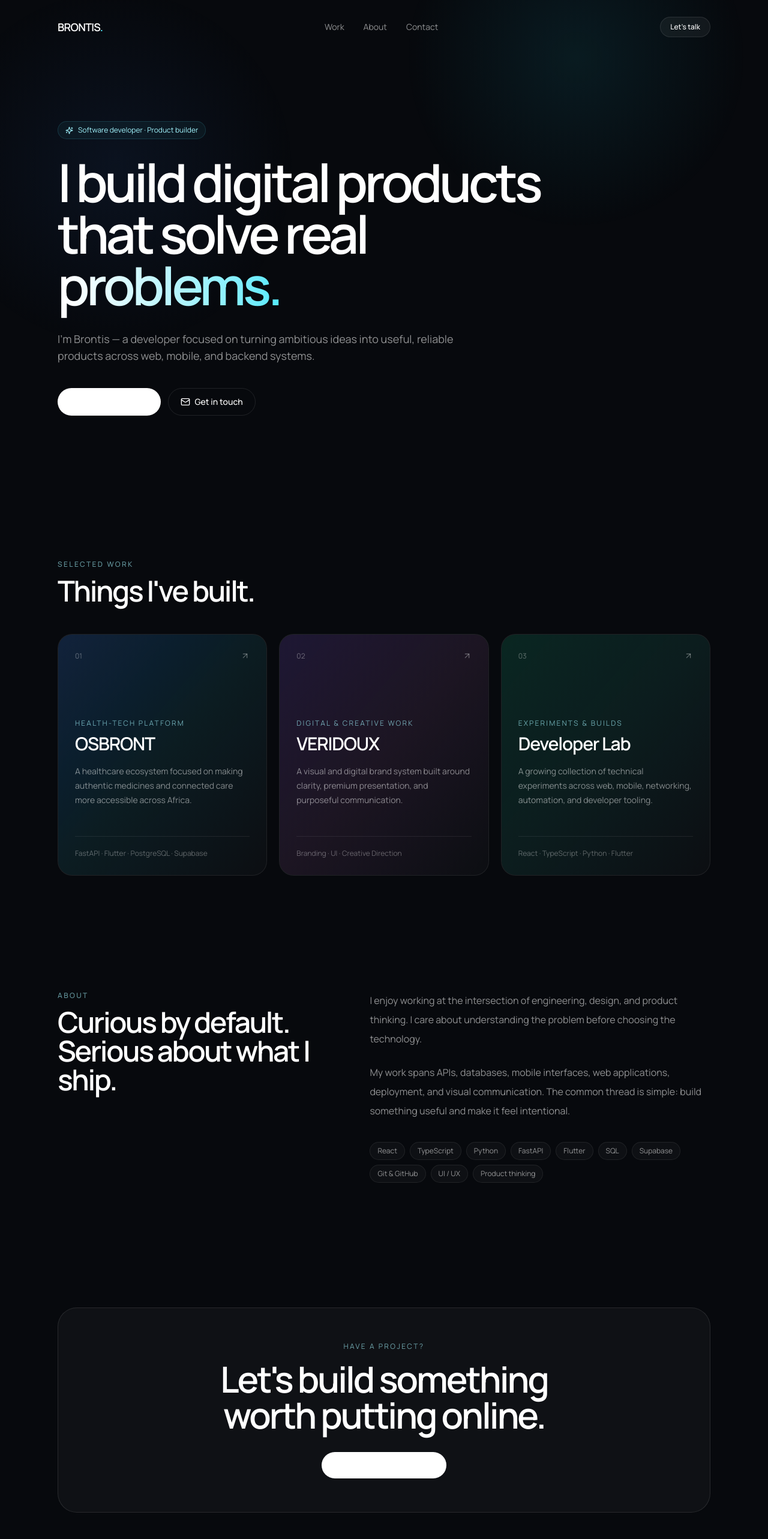
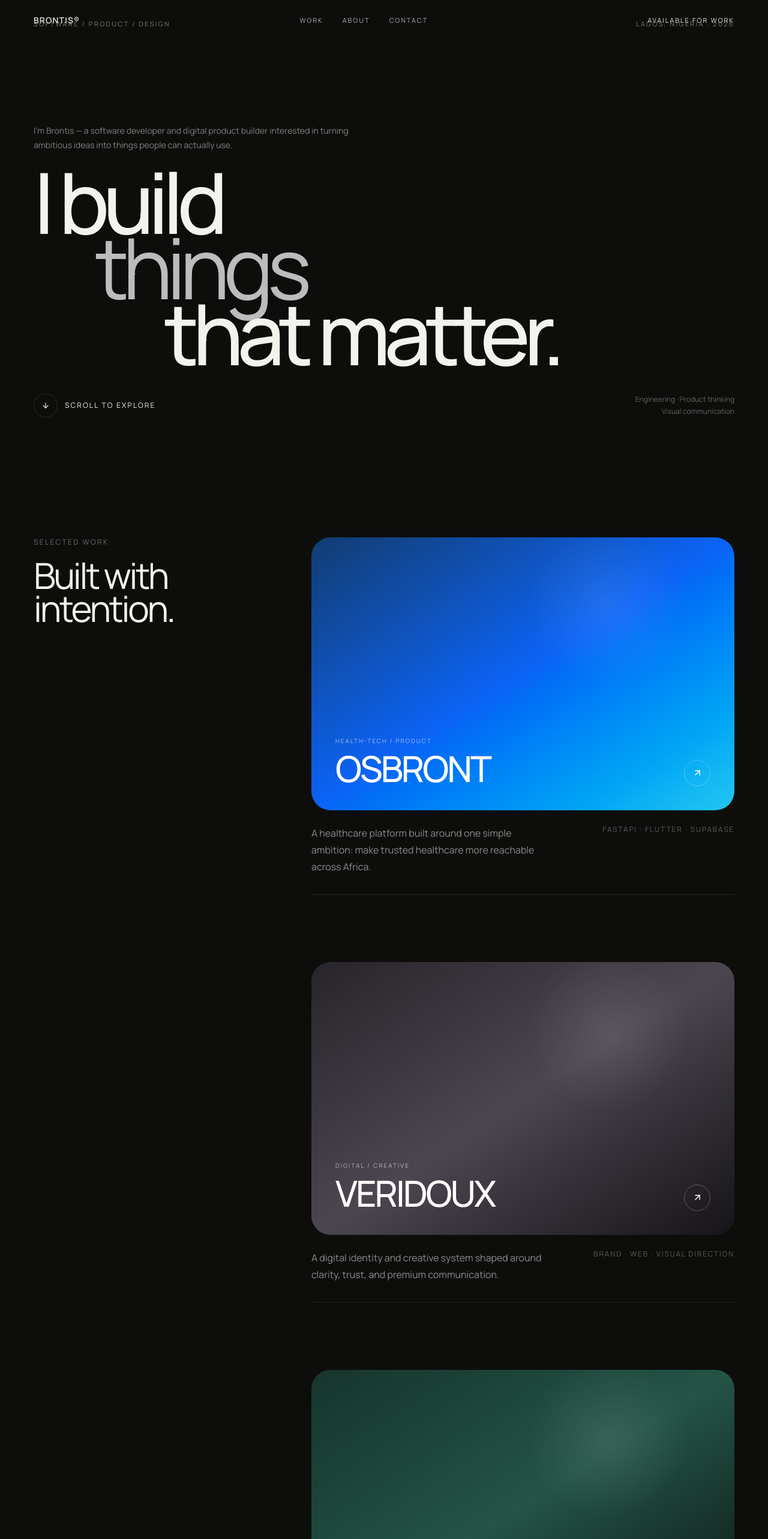
Before and after one commit to Bront888/brontis, a React (Vite) app: page / in a window 1280 px wide. Shown: the top 2566 px of the page at 60% size. Built offline with nearby package versions, Linux system fonts and the light colour scheme.

Commit message:
design: adapt portfolio to editorial reference layout

```diff
--- a/src/App.tsx
+++ b/src/App.tsx
@@ -1,199 +1,233 @@
-import { ArrowUpRight, Github, Linkedin, Mail, Sparkles } from "lucide-react";
+import { ArrowDown, ArrowUpRight, Github, Linkedin, Mail } from "lucide-react";
 import { motion } from "motion/react";
 
 const projects = [
   {
-    number: "01",
+    index: "01",
     title: "OSBRONT",
-    type: "Health-tech platform",
+    category: "Health-tech / Product",
     description:
-      "A healthcare ecosystem focused on making authentic medicines and connected care more accessible across Africa.",
-    stack: "FastAPI · Flutter · PostgreSQL · Supabase",
-    accent: "from-blue-500/25 via-cyan-400/10 to-transparent",
+      "A healthcare platform built around one simple ambition: make trusted healthcare more reachable across Africa.",
+    detail: "FastAPI · Flutter · Supabase",
+    tone: "from-[#123c72] via-[#0b63f6] to-[#22c7f2]",
   },
   {
-    number: "02",
+    index: "02",
     title: "VERIDOUX",
-    type: "Digital & creative work",
+    category: "Digital / Creative",
     description:
-      "A visual and digital brand system built around clarity, premium presentation, and purposeful communication.",
-    stack: "Branding · UI · Creative Direction",
-    accent: "from-violet-500/20 via-fuchsia-400/10 to-transparent",
+      "A digital identity and creative system shaped around clarity, trust, and premium communication.",
+    detail: "Brand · Web · Visual direction",
+    tone: "from-[#28252a] via-[#4c4650] to-[#171519]",
   },
   {
-    number: "03",
-    title: "Developer Lab",
-    type: "Experiments & builds",
+    index: "03",
+    title: "BUILDING IN PUBLIC",
+    category: "Experiments / Learning",
     description:
-      "A growing collection of technical experiments across web, mobile, networking, automation, and developer tooling.",
-    stack: "React · TypeScript · Python · Flutter",
-    accent: "from-emerald-500/20 via-teal-400/10 to-transparent",
+      "A selection of technical experiments across software, mobile, networking, automation, and developer tooling.",
+    detail: "React · Python · Flutter · TypeScript",
+    tone: "from-[#16352d] via-[#245447] to-[#0b1714]",
   },
-];
-
-const skills = [
-  "React",
-  "TypeScript",
-  "Python",
-  "FastAPI",
-  "Flutter",
-  "SQL",
-  "Supabase",
-  "Git & GitHub",
-  "UI / UX",
-  "Product thinking",
 ];
 
 export default function App() {
   return (
-    <main className="min-h-screen overflow-hidden bg-[#07090d] text-white selection:bg-cyan-300 selection:text-slate-950">
-      <div className="pointer-events-none fixed inset-0 -z-0 bg-[radial-gradient(circle_at_75%_12%,rgba(34,211,238,0.09),transparent_24%),radial-gradient(circle_at_15%_35%,rgba(59,130,246,0.08),transparent_25%)]" />
+    <main className="min-h-screen overflow-x-hidden bg-[#0d0e0c] text-[#f4f2ed]">
+      <Header />
 
-      <nav className="relative z-10 mx-auto flex max-w-6xl items-center justify-between px-6 py-7 lg:px-8">
-        <a href="#" className="text-lg font-semibold tracking-[-0.04em]">
-          BRONTIS<span className="text-cyan-300">.</span>
-        </a>
-        <div className="hidden items-center gap-8 text-sm text-white/55 sm:flex">
-          <a className="transition hover:text-white" href="#work">Work</a>
-          <a className="transition hover:text-white" href="#about">About</a>
-          <a className="transition hover:text-white" href="#contact">Contact</a>
+      <section className="mx-auto flex min-h-[92vh] max-w-[1400px] flex-col justify-between px-6 pb-10 pt-8 sm:px-10 lg:px-14">
+        <div className="flex items-center justify-between text-[11px] uppercase tracking-[0.22em] text-white/45">
+          <span>Software / Product / Design</span>
+          <span className="hidden sm:block">Lagos, Nigeria · 2026</span>
         </div>
-        <a
-          href="#contact"
-          className="rounded-full border border-white/10 bg-white/5 px-4 py-2 text-xs font-medium transition hover:border-white/20 hover:bg-white/10"
+
+        <motion.div
+          initial={{ opacity: 0, y: 42 }}
+          animate={{ opacity: 1, y: 0 }}
+          transition={{ duration: 1, ease: [0.22, 1, 0.36, 1] }}
+          className="pb-8 pt-28 sm:pt-36"
         >
-          Let's talk
-        </a>
-      </nav>
-
-      <section className="relative z-10 mx-auto max-w-6xl px-6 pb-28 pt-20 lg:px-8 lg:pb-36 lg:pt-28">
-        <motion.div
-          initial={{ opacity: 0, y: 24 }}
-          animate={{ opacity: 1, y: 0 }}
-          transition={{ duration: 0.7 }}
-          className="max-w-4xl"
-        >
-          <div className="mb-7 inline-flex items-center gap-2 rounded-full border border-cyan-300/15 bg-cyan-300/5 px-3 py-1.5 text-xs text-cyan-200">
-            <Sparkles size={13} />
-            Software developer · Product builder
-          </div>
-
-          <h1 className="max-w-4xl text-5xl font-semibold leading-[0.98] tracking-[-0.06em] sm:text-7xl lg:text-[88px]">
-            I build digital products that{" "}
-            <span className="bg-gradient-to-r from-white via-white to-cyan-300 bg-clip-text text-transparent">
-              solve real problems.
-            </span>
-          </h1>
-
-          <p className="mt-8 max-w-2xl text-base leading-7 text-white/55 sm:text-lg">
-            I’m Brontis — a developer focused on turning ambitious ideas into
-            useful, reliable products across web, mobile, and backend systems.
+          <p className="mb-7 max-w-xl text-sm leading-6 text-white/48">
+            I’m Brontis — a software developer and digital product builder
+            interested in turning ambitious ideas into things people can actually use.
           </p>
 
-          <div className="mt-10 flex flex-wrap gap-3">
-            <a
-              href="#work"
-              className="group inline-flex items-center gap-2 rounded-full bg-white px-5 py-3 text-sm font-semibold text-slate-950 transition hover:bg-cyan-200"
-            >
-              Explore my work
-              <ArrowUpRight size={16} className="transition-transform group-hover:translate-x-0.5 group-hover:-translate-y-0.5" />
-            </a>
-            <a
-              href="mailto:hello@brontis.dev"
-              className="inline-flex items-center gap-2 rounded-full border border-white/10 px-5 py-3 text-sm font-medium text-white/75 transition hover:border-white/25 hover:text-white"
-            >
-              <Mail size={16} />
-              Get in touch
-            </a>
-          </div>
+          <h1 className="max-w-[1200px] text-[17vw] font-medium leading-[0.78] tracking-[-0.075em] sm:text-[13vw] lg:text-[11vw]">
+            I build
+            <br />
+            <span className="ml-[8vw] italic font-light text-white/72">things</span>
+            <br />
+            <span className="ml-[17vw]">that matter.</span>
+          </h1>
         </motion.div>
-      </section>
 
-      <section id="work" className="relative z-10 mx-auto max-w-6xl px-6 py-24 lg:px-8">
-        <SectionHeading eyebrow="Selected work" title="Things I've built." />
-        <div className="mt-12 grid gap-5 lg:grid-cols-3">
-          {projects.map((project, index) => (
-            <motion.article
-              key={project.title}
-              initial={{ opacity: 0, y: 20 }}
-              whileInView={{ opacity: 1, y: 0 }}
-              viewport={{ once: true, margin: "-60px" }}
-              transition={{ duration: 0.5, delay: index * 0.08 }}
-              className="group relative overflow-hidden rounded-3xl border border-white/8 bg-white/[0.025] p-7 transition hover:-translate-y-1 hover:border-white/15"
-            >
-              <div className={`absolute inset-0 bg-gradient-to-br opacity-70 ${project.accent}`} />
-              <div className="relative">
-                <div className="flex items-center justify-between text-xs text-white/35">
-                  <span>{project.number}</span>
-                  <ArrowUpRight size={15} className="transition-transform group-hover:-translate-y-0.5 group-hover:translate-x-0.5" />
-                </div>
-                <div className="mt-24">
-                  <p className="text-xs uppercase tracking-[0.18em] text-cyan-200/65">{project.type}</p>
-                  <h3 className="mt-2 text-3xl font-semibold tracking-[-0.04em]">{project.title}</h3>
-                  <p className="mt-4 min-h-24 text-sm leading-6 text-white/50">{project.description}</p>
-                  <p className="mt-6 border-t border-white/8 pt-5 text-xs text-white/35">{project.stack}</p>
-                </div>
-              </div>
-            </motion.article>
-          ))}
+        <div className="flex items-end justify-between">
+          <a href="#work" className="group flex items-center gap-3 text-xs uppercase tracking-[0.18em] text-white/55">
+            <span className="flex h-10 w-10 items-center justify-center rounded-full border border-white/12 transition group-hover:bg-white group-hover:text-black">
+              <ArrowDown size={14} />
+            </span>
+            Scroll to explore
+          </a>
+          <span className="hidden text-right text-xs leading-5 text-white/35 sm:block">
+            Engineering · Product thinking
+            <br />
+            Visual communication
+          </span>
         </div>
       </section>
 
-      <section id="about" className="relative z-10 mx-auto grid max-w-6xl gap-14 px-6 py-24 lg:grid-cols-[0.9fr_1.1fr] lg:px-8">
-        <div>
-          <SectionHeading eyebrow="About" title="Curious by default. Serious about what I ship." />
-        </div>
-        <div className="space-y-6 text-base leading-8 text-white/55">
-          <p>
-            I enjoy working at the intersection of engineering, design, and product
-            thinking. I care about understanding the problem before choosing the technology.
-          </p>
-          <p>
-            My work spans APIs, databases, mobile interfaces, web applications,
-            deployment, and visual communication. The common thread is simple:
-            build something useful and make it feel intentional.
-          </p>
-          <div className="flex flex-wrap gap-2 pt-3">
-            {skills.map((skill) => (
-              <span key={skill} className="rounded-full border border-white/8 bg-white/[0.03] px-3 py-1.5 text-xs text-white/55">
-                {skill}
-              </span>
+      <section id="work" className="mx-auto max-w-[1400px] px-6 py-28 sm:px-10 lg:px-14 lg:py-40">
+        <div className="grid gap-10 lg:grid-cols-[0.75fr_1.25fr]">
+          <div className="lg:sticky lg:top-24 lg:self-start">
+            <p className="text-xs uppercase tracking-[0.2em] text-white/38">Selected work</p>
+            <h2 className="mt-5 max-w-sm text-5xl font-light leading-[0.92] tracking-[-0.055em] sm:text-6xl">
+              Built with
+              <br />
+              <em>intention.</em>
+            </h2>
+          </div>
+
+          <div className="space-y-28">
+            {projects.map((project, i) => (
+              <Project key={project.title} project={project} index={i} />
             ))}
           </div>
         </div>
       </section>
 
-      <section id="contact" className="relative z-10 mx-auto max-w-6xl px-6 py-28 lg:px-8">
-        <div className="rounded-[2rem] border border-white/10 bg-white/[0.035] p-8 text-center sm:p-14">
-          <p className="text-xs uppercase tracking-[0.2em] text-cyan-200/65">Have a project?</p>
-          <h2 className="mx-auto mt-4 max-w-2xl text-4xl font-semibold tracking-[-0.05em] sm:text-6xl">
-            Let's build something worth putting online.
-          </h2>
-          <a
-            href="mailto:hello@brontis.dev"
-            className="mt-8 inline-flex items-center gap-2 rounded-full bg-white px-6 py-3 text-sm font-semibold text-slate-950 transition hover:bg-cyan-200"
-          >
-            Start a conversation <ArrowUpRight size={16} />
-          </a>
+      <section id="about" className="mx-auto max-w-[1400px] px-6 py-28 sm:px-10 lg:px-14 lg:py-44">
+        <div className="grid gap-16 lg:grid-cols-[0.7fr_1.3fr]">
+          <div>
+            <p className="text-xs uppercase tracking-[0.2em] text-white/38">About me</p>
+          </div>
+          <div>
+            <h2 className="max-w-5xl text-5xl font-light leading-[0.95] tracking-[-0.055em] sm:text-7xl lg:text-[6.4rem]">
+              I like the space where{" "}
+              <em className="text-white/58">engineering</em>, design and ideas meet.
+            </h2>
+            <div className="mt-14 grid gap-10 border-t border-white/10 pt-8 sm:grid-cols-2">
+              <p className="text-sm leading-7 text-white/48">
+                I build across web, mobile and backend systems, but technology is
+                never the starting point. The problem is. I care about why something
+                should exist, who it serves, and how well it works.
+              </p>
+              <p className="text-sm leading-7 text-white/48">
+                My work is deliberately broad: software engineering, product
+                thinking, visual communication, and the curiosity to keep learning
+                whatever the next project requires.
+              </p>
+            </div>
+          </div>
         </div>
       </section>
 
-      <footer className="relative z-10 mx-auto flex max-w-6xl flex-col gap-5 border-t border-white/8 px-6 py-8 text-xs text-white/35 sm:flex-row sm:items-center sm:justify-between lg:px-8">
-        <span>© {new Date().getFullYear()} Brontis. Built with intent.</span>
-        <div className="flex items-center gap-4">
-          <a href="https://github.com/Bront888" target="_blank" rel="noreferrer" aria-label="GitHub" className="transition hover:text-white"><Github size={16} /></a>
-          <a href="#" aria-label="LinkedIn" className="transition hover:text-white"><Linkedin size={16} /></a>
+      <section className="border-y border-white/8">
+        <div className="mx-auto max-w-[1400px] px-6 py-24 sm:px-10 lg:px-14 lg:py-32">
+          <p className="text-xs uppercase tracking-[0.2em] text-white/38">Capabilities</p>
+          <div className="mt-10 grid gap-x-10 gap-y-4 sm:grid-cols-2 lg:grid-cols-3">
+            {["Product development", "Frontend engineering", "Backend systems", "Mobile applications", "UI / visual design", "Technical problem solving"].map((item, i) => (
+              <motion.div
+                key={item}
+                initial={{ opacity: 0, y: 15 }}
+                whileInView={{ opacity: 1, y: 0 }}
+                viewport={{ once: true }}
+                transition={{ duration: 0.45, delay: i * 0.05 }}
+                className="border-t border-white/10 py-5 text-xl font-light tracking-[-0.02em] sm:text-2xl"
+              >
+                <span className="mr-4 text-xs text-white/25">0{i + 1}</span>
+                {item}
+              </motion.div>
+            ))}
+          </div>
+        </div>
+      </section>
+
+      <section id="contact" className="mx-auto max-w-[1400px] px-6 py-32 sm:px-10 lg:px-14 lg:py-48">
+        <p className="text-xs uppercase tracking-[0.2em] text-white/38">Contact</p>
+        <div className="mt-10 flex flex-col justify-between gap-16 lg:flex-row lg:items-end">
+          <h2 className="max-w-5xl text-6xl font-light leading-[0.88] tracking-[-0.065em] sm:text-8xl lg:text-[9rem]">
+            Let’s make
+            <br />
+            something <em className="text-white/55">real.</em>
+          </h2>
+          <div className="shrink-0">
+            <a
+              href="mailto:hello@brontis.dev"
+              className="group flex h-28 w-28 items-center justify-center rounded-full bg-[#f4f2ed] text-center text-xs font-medium uppercase tracking-[0.12em] text-black transition-transform duration-500 hover:scale-110"
+            >
+              Get in
+              <br />
+              touch
+              <ArrowUpRight size={14} className="ml-1 transition-transform group-hover:-translate-y-1 group-hover:translate-x-1" />
+            </a>
+          </div>
+        </div>
+      </section>
+
+      <footer className="mx-auto flex max-w-[1400px] flex-col gap-5 border-t border-white/8 px-6 py-8 text-[11px] uppercase tracking-[0.15em] text-white/35 sm:flex-row sm:items-center sm:justify-between sm:px-10 lg:px-14">
+        <span>© {new Date().getFullYear()} Brontis</span>
+        <div className="flex gap-5">
+          <a href="https://github.com/Bront888" target="_blank" rel="noreferrer" className="transition hover:text-white">GitHub</a>
+          <a href="#" className="transition hover:text-white">LinkedIn</a>
+          <a href="mailto:hello@brontis.dev" className="transition hover:text-white">Email</a>
         </div>
       </footer>
     </main>
   );
 }
 
-function SectionHeading({ eyebrow, title }: { eyebrow: string; title: string }) {
+function Header() {
   return (
-    <div>
-      <p className="text-xs font-medium uppercase tracking-[0.2em] text-cyan-200/60">{eyebrow}</p>
-      <h2 className="mt-3 max-w-xl text-4xl font-semibold tracking-[-0.05em] sm:text-5xl">{title}</h2>
-    </div>
+    <header className="fixed left-0 right-0 top-0 z-50 mix-blend-difference">
+      <div className="mx-auto flex max-w-[1400px] items-center justify-between px-6 py-6 sm:px-10 lg:px-14">
+        <a href="#" className="text-sm font-semibold tracking-[0.08em]">BRONTIS®</a>
+        <nav className="hidden items-center gap-8 text-[11px] uppercase tracking-[0.18em] text-white/70 sm:flex">
+          <a href="#work" className="transition hover:text-white">Work</a>
+          <a href="#about" className="transition hover:text-white">About</a>
+          <a href="#contact" className="transition hover:text-white">Contact</a>
+        </nav>
+        <a href="mailto:hello@brontis.dev" className="text-[11px] uppercase tracking-[0.18em] transition hover:text-white">
+          Available for work
+        </a>
+      </div>
+    </header>
   );
 }
+
+function Project({
+  project,
+  index,
+}: {
+  project: (typeof projects)[number];
+  index: number;
+}) {
+  return (
+    <motion.article
+      initial={{ opacity: 0, y: 45 }}
+      whileInView={{ opacity: 1, y: 0 }}
+      viewport={{ once: true, margin: "-100px" }}
+      transition={{ duration: 0.8, delay: index * 0.06, ease: [0.22, 1, 0.36, 1] }}
+      className="group"
+    >
+      <div className={`relative aspect-[1.55/1] overflow-hidden rounded-[2rem] bg-gradient-to-br ${project.tone}`}>
+        <div className="absolute inset-0 opacity-40 mix-blend-screen" style={{
+          backgroundImage: "radial-gradient(circle at 70% 25%, rgba(255,255,255,.22), transparent 22%), linear-gradient(135deg, transparent 45%, rgba(0,0,0,.35))"
+        }} />
+        <div className="absolute inset-x-8 bottom-7 flex items-end justify-between text-white sm:inset-x-10 sm:bottom-10">
+          <div>
+            <p className="text-[10px] uppercase tracking-[0.2em] text-white/60">{project.category}</p>
+            <h3 className="mt-2 text-4xl font-medium tracking-[-0.05em] sm:text-6xl">{project.title}</h3>
+          </div>
+          <span className="flex h-11 w-11 items-center justify-center rounded-full border border-white/25 transition group-hover:bg-white group-hover:text-black">
+            <ArrowUpRight size={17} />
+          </span>
+        </div>
+      </div>
+      <div className="mt-6 grid gap-6 border-b border-white/10 pb-8 sm:grid-cols-[1fr_0.7fr]">
+        <p className="max-w-xl text-base leading-7 text-white/52">{project.description}</p>
+        <p className="text-xs uppercase tracking-[0.15em] text-white/32 sm:text-right">{project.detail}</p>
+      </div>
+    </motion.article>
+  );
+}
```
